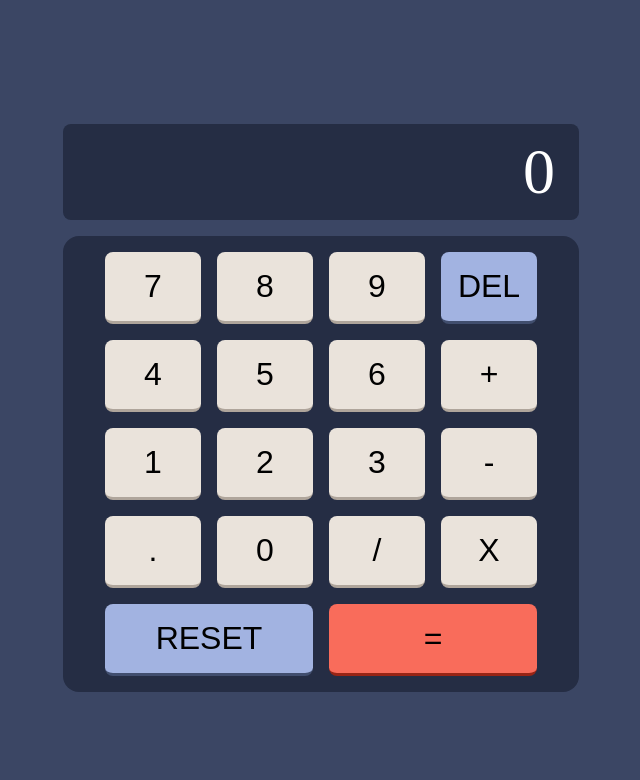
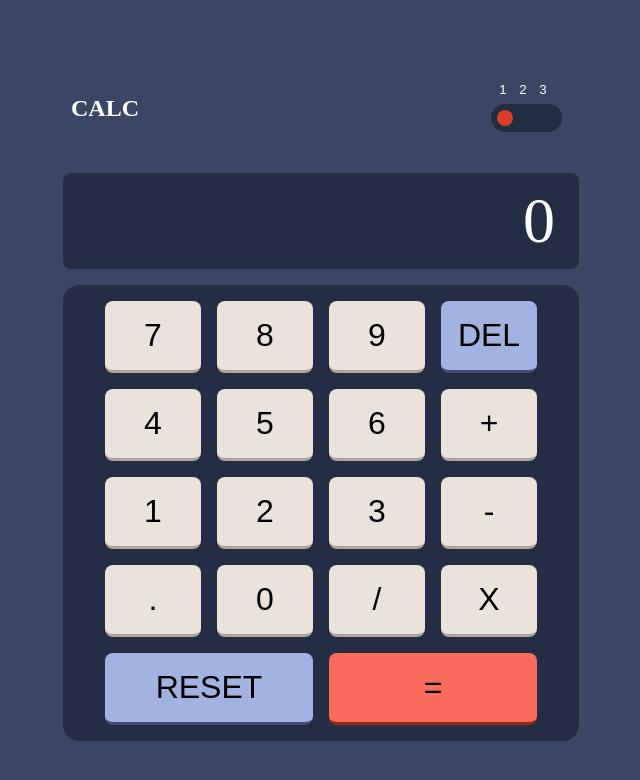
Before and after one commit to Ejdam090/calculator-app, a React (Create React App) app: page / in a window 1280 px wide. Shown: the top 780 px of the page, without its empty margins (319-959 px from the left). Built offline with nearby package versions, Linux system fonts and the light colour scheme.

Commit message:
added component to change the styles

```diff
--- a/src/App.js
+++ b/src/App.js
@@ -1,18 +1,34 @@
-import React from 'react';
-import styled from 'styled-components';
-import Buttons from './components/Buttons';
-import Display from './components/Display';
-import { getDisplay } from './selector/Selector';
-import {connect} from 'react-redux';
+import React from "react";
+import styled from "styled-components";
+import Buttons from "./components/Buttons";
+import Display from "./components/Display";
+import { getDisplay } from "./selector/Selector";
+import { connect } from "react-redux";
+import { useEffect, useState } from "react";
 
-function App({display}) {
+
+function App({ display }) {
+  const [pos, setPos] = useState(1);
+
   return (
     <Container>
-    <div className='display_wrapper'>
-      <Display display ={display} />
+      <div className="header">
+        <h1>Calc</h1>
+        <div className="switcher_container">
+          <div className="button_container">
+            <div className={`button-red ${ pos===1 ? 'horizontalT1' : pos === 2 ? 'horizontalT2' : pos===3? 'horizontalT3' : '' }`}></div>
+          </div>
+          <div className="toggle_wrapper">
+              <div className="toggle"  onClick={()=> setPos(1)} id='one'> 1</div>
+              <div className="toggle" onClick={()=> setPos(2)}  id='two'> 2</div>
+              <div className="toggle" onClick={()=> setPos(3)} id='three'> 3</div>
+          </div>
+        </div>
+      </div>
+      <div className="display_wrapper">
+        <Display display={display} />
         <Buttons display={display} />
       </div>
-
     </Container>
   );
 }
@@ -22,31 +38,85 @@ max-width: 1440px;
   height: 100vh;
   margin: 0 auto;
   display: flex;
+  flex-direction: column;
   justify-content: center;
   align-items: center;
-  .display_wrapper{
+  .header{
+    display: flex;
+    justify-content: space-between;
+    align-items: center;
+    width: 500px;
+    h1{
+      color: white;
+      text-transform: uppercase;
+      font-size: 1.5rem;
+    }
+    .switcher_container{
+      position: relative;
+      width: 100px;
+      height: 98px;
+      .button_container{
+        background-color: #222D41;
+         width:71px;
+          height:28px;
+           position:relative;
+           left:20px;
+           top:45px;
+           border-radius:14px;
+           .horizontalT1{
+            transform:   translateX(0px);
+           }
+           .horizontalT2{
+            transform:   translateX(20px);
+           }
+           .horizontalT3{
+            transform:   translateX(40px);
+           }
+           .button-red{
+            width:16px;
+            height:16px;
+            background-color:#DB3D2B;
+             border-radius:8px;
+             position:relative;
+              top:6px;
+              left:6px;
+              transition: all .1s ease-in-out;
+           }
+      }
+      .toggle_wrapper{
+        left:22px;
+        display:inline-block;
+        position:absolute;
+        top:23px;
+        color:#ffffff;
+        font-family:Arial;
+         font-size:10pt;
+         text-align:center;
+         .toggle{
+          display:inline-block;
+          width:20px;
+           padding-bottom:33px;
+           cursor:default;
+           user-select: none;
+         }
+      }
+
+    }
+  }
+  .display_wrapper {
     width: 100%;
-
     display: flex;
     flex-direction: column;
     justify-content: center;
     align-items: center;
   }
-
 `;
 
-
-const mapStateToProps = state => {
+const mapStateToProps = (state) => {
   const displayValue = getDisplay(state);
-  return ({
+  return {
     display: displayValue,
-  });
+  };
 };
 
-
-
-
-export default connect(
-  mapStateToProps,
-  null
-)(App);
+export default connect(mapStateToProps, null)(App);
--- a/src/components/Button.js
+++ b/src/components/Button.js
@@ -85,5 +85,12 @@ const ButtonWrapper = styled.button`
     background-color: #afa59b;
     border-bottom: 3px solid #eae3db;
   }
+  @media (max-width: 530px) {
+    font-size: 1.2rem;
+    padding: 0.5rem;
+  }
+  @media (max-width: 359px){
+        font-size: 1rem;
+      }
 `;
 export default connect(null, mapDispatchToProps)(Button);
--- a/src/components/Buttons.jsx
+++ b/src/components/Buttons.jsx
@@ -48,6 +48,9 @@ const ButtonContainer = styled.div`
   flex-direction: column;
   justify-content: center;
   align-items: center;
+  @media (max-width: 530px) {
+    width: 90%;
+  }
   .bg-blue {
     background-color: #a2b3e1;
     border-bottom: 3px solid #414e6e;
@@ -70,11 +73,29 @@ const ButtonContainer = styled.div`
   .row-4 {
     button {
       width: 6rem;
+      @media (max-width: 530px){
+        width: 5rem;
+      }
+      @media (max-width: 425px){
+        width: 4rem;
+      }
+      @media (max-width: 359px){
+        width: 3rem;
+      }
     }
   }
   .row-5 {
     button {
       width: 13rem;
+      @media (max-width: 530px){
+        width: 11rem;
+      }
+      @media (max-width: 425px){
+        width: 9rem;
+      }
+      @media (max-width: 359px){
+        width: 7rem;
+      }
     }
   }
 `;
--- a/src/components/Display.jsx
+++ b/src/components/Display.jsx
@@ -21,10 +21,17 @@ background-color: #252d44;
 display: flex;
   justify-content: flex-end;
   align-items: center;
+  @media (max-width: 530px) {
+    width: 90%;
+    height: 3rem;
+  }
 .display-text{
   padding: 1rem;
   font-size: 4rem;
   color:white;
+  @media (max-width: 530px){
+    font-size: 3rem;
+  }
 }
 `
 
```
Lines whose indentation alone changed are shown as unchanged.
